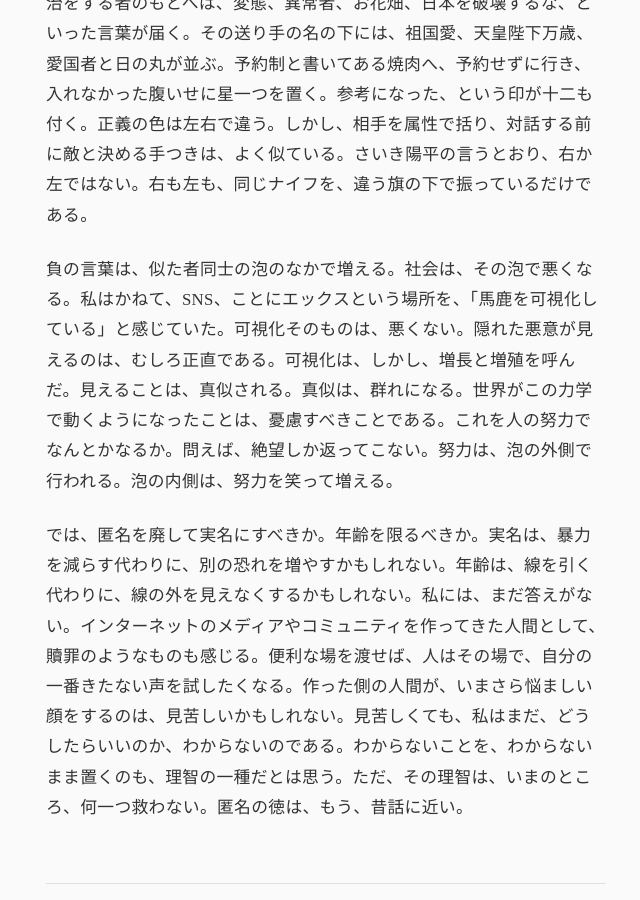
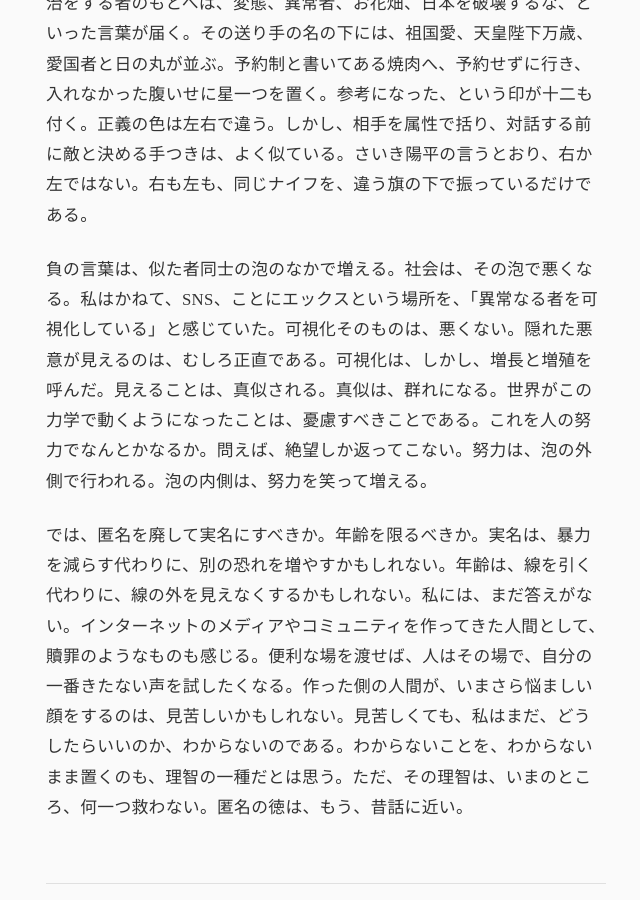
Before and after one commit to yozniax/logs, a Jekyll site: the page built from _posts/2026-08-17-tokumei-no-toku.md, in a window 1280 px wide and 900 px high, scrolled down 1074 px. Shown: the whole window, without its empty margins (314-954 px from the left). Built offline with Jekyll 4.4.1, drawn with Linux system fonts in a browser that asks for light colours; some web fonts are replaced.

Commit message:
Replace 馬鹿 with 異常なる者 in「匿名の徳」
Keep the visualization image, drop the slur.

Co-authored-by: Yo Yoshizaki <yozniax@gmail.com>

```diff
--- a/_posts/2026-08-17-tokumei-no-toku.md
+++ b/_posts/2026-08-17-tokumei-no-toku.md
@@ -14,6 +14,6 @@ permalink: /tokumei-no-toku/
 
 近頃見た例は、どれも同じ顔をしている。終戦の日に靖国へ参った人の写真を見て、容貌を罵る者のプロフィールには、戦争反対、家父長制反対、護憲平和、女性に優しい社会、と書いてある。同性愛を公にして政治をする者のもとへは、変態、異常者、お花畑、日本を破壊するな、といった言葉が届く。その送り手の名の下には、祖国愛、天皇陛下万歳、愛国者と日の丸が並ぶ。予約制と書いてある焼肉へ、予約せずに行き、入れなかった腹いせに星一つを置く。参考になった、という印が十二も付く。正義の色は左右で違う。しかし、相手を属性で括り、対話する前に敵と決める手つきは、よく似ている。さいき陽平の言うとおり、右か左ではない。右も左も、同じナイフを、違う旗の下で振っているだけである。
 
-負の言葉は、似た者同士の泡のなかで増える。社会は、その泡で悪くなる。私はかねて、SNS、ことにエックスという場所を、「馬鹿を可視化している」と感じていた。可視化そのものは、悪くない。隠れた悪意が見えるのは、むしろ正直である。可視化は、しかし、増長と増殖を呼んだ。見えることは、真似される。真似は、群れになる。世界がこの力学で動くようになったことは、憂慮すべきことである。これを人の努力でなんとかなるか。問えば、絶望しか返ってこない。努力は、泡の外側で行われる。泡の内側は、努力を笑って増える。
+負の言葉は、似た者同士の泡のなかで増える。社会は、その泡で悪くなる。私はかねて、SNS、ことにエックスという場所を、「異常なる者を可視化している」と感じていた。可視化そのものは、悪くない。隠れた悪意が見えるのは、むしろ正直である。可視化は、しかし、増長と増殖を呼んだ。見えることは、真似される。真似は、群れになる。世界がこの力学で動くようになったことは、憂慮すべきことである。これを人の努力でなんとかなるか。問えば、絶望しか返ってこない。努力は、泡の外側で行われる。泡の内側は、努力を笑って増える。
 
 では、匿名を廃して実名にすべきか。年齢を限るべきか。実名は、暴力を減らす代わりに、別の恐れを増やすかもしれない。年齢は、線を引く代わりに、線の外を見えなくするかもしれない。私には、まだ答えがない。インターネットのメディアやコミュニティを作ってきた人間として、贖罪のようなものも感じる。便利な場を渡せば、人はその場で、自分の一番きたない声を試したくなる。作った側の人間が、いまさら悩ましい顔をするのは、見苦しいかもしれない。見苦しくても、私はまだ、どうしたらいいのか、わからないのである。わからないことを、わからないまま置くのも、理智の一種だとは思う。ただ、その理智は、いまのところ、何一つ救わない。匿名の徳は、もう、昔話に近い。
```
